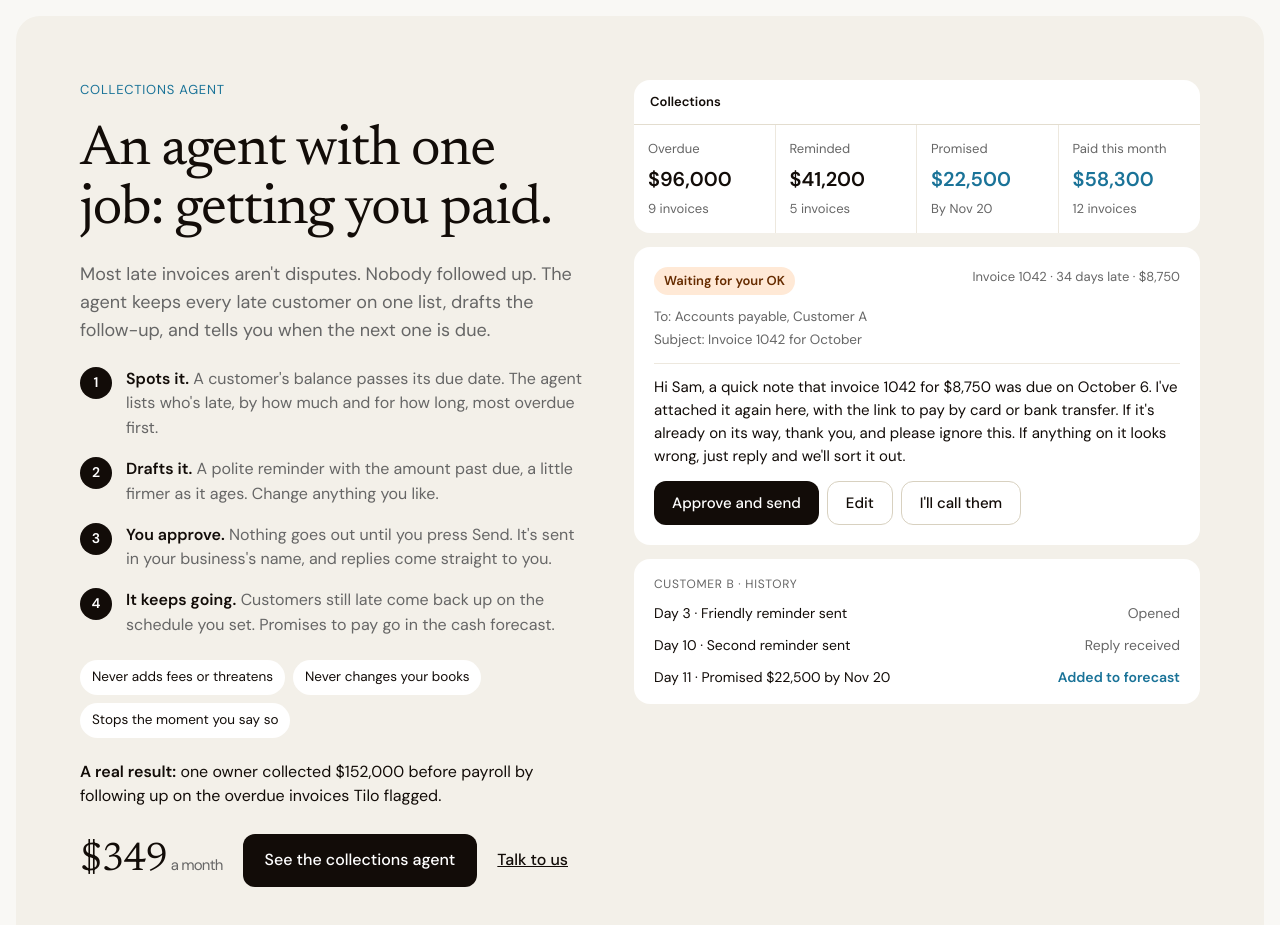
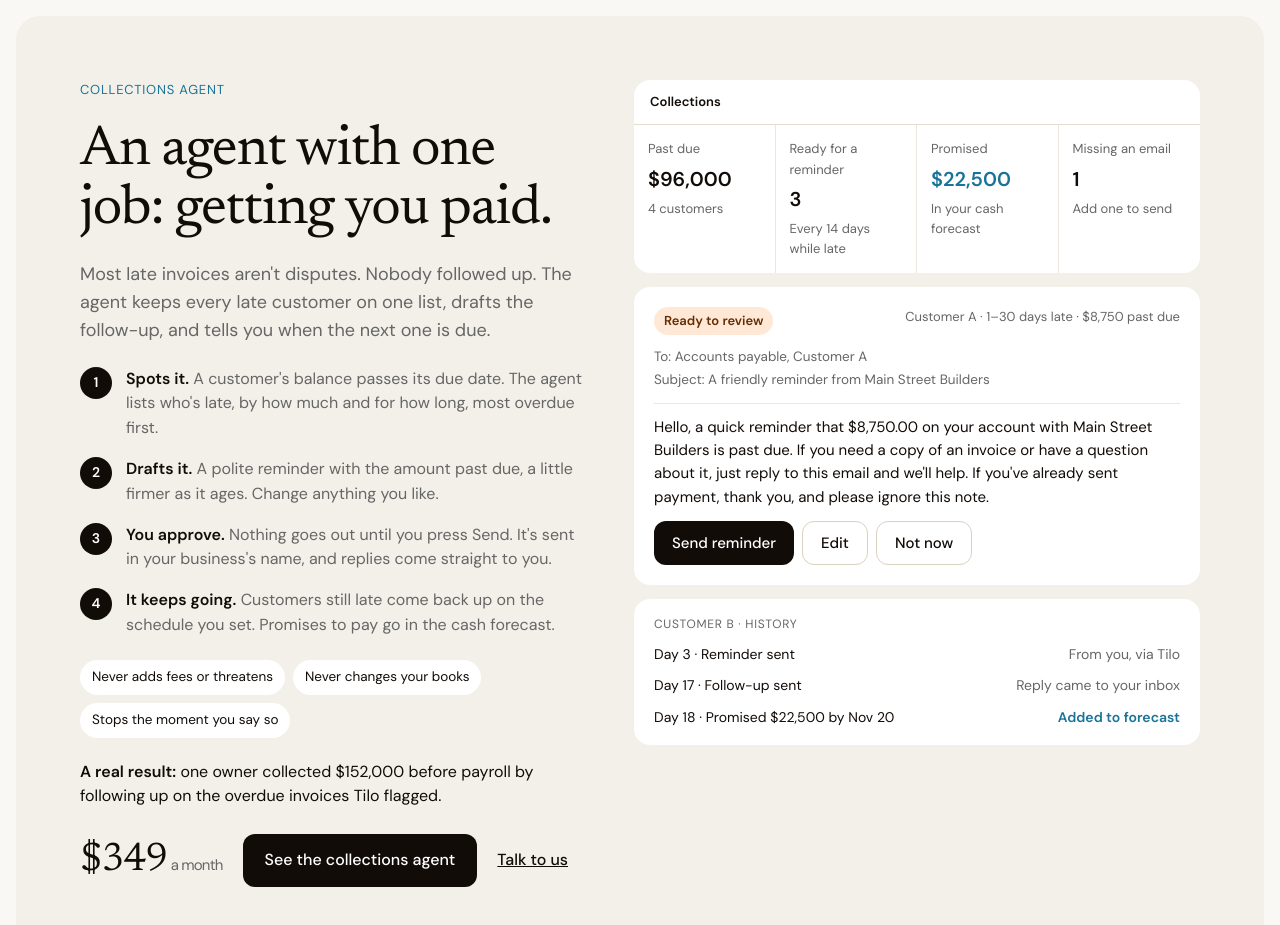
Before and after one commit to NoriCapital/noricap-site, a plain HTML site: page index.html in a window 1280 px wide. Shown: the part 1680-2605 px from the top of the page. Drawn offline with Linux system fonts and the light colour scheme; no server answers.

Commit message:
Collections example screens now match the app (customers past due, ready for a reminder, promises in the forecast); Tilo brand images for the newsletter
Co-Authored-By: Claude Opus 5.5 <noreply@anthropic.com>
Claude-Session: https://claude.ai/code/session_01XSq5uRXZ7pZmD58PLBAZwt

```diff
--- a/index.html
+++ b/index.html
@@ -394,29 +394,29 @@ footer .disc{flex-basis:100%;font-size:13px;margin:0}
         <div style="background: #FFFFFF; border-radius: 16px; overflow: hidden">
           <div style="display: flex; justify-content: space-between; align-items: center; padding: 12px 16px; border-bottom: 1px solid #E3DDCF; font-size: 13px; color: #666666"><span style="font-weight: 600; color: #120C08">Collections</span></div>
           <div style="display: grid; grid-template-columns: repeat(auto-fit, minmax(130px, 1fr)); gap: 0; font-size: 13px">
-            <div style="padding: 14px; border-right: 1px solid #EDE8DE; display: flex; flex-direction: column; gap: 4px"><span style="color: #666666">Overdue</span><b style="font-size: 20px; font-weight: 600">$96,000</b><span style="color: #666666">9 invoices</span></div>
-            <div style="padding: 14px; border-right: 1px solid #EDE8DE; display: flex; flex-direction: column; gap: 4px"><span style="color: #666666">Reminded</span><b style="font-size: 20px; font-weight: 600">$41,200</b><span style="color: #666666">5 invoices</span></div>
-            <div style="padding: 14px; border-right: 1px solid #EDE8DE; display: flex; flex-direction: column; gap: 4px"><span style="color: #666666">Promised</span><b style="font-size: 20px; font-weight: 600; color: #1A7398">$22,500</b><span style="color: #666666">By Nov 20</span></div>
-            <div style="padding: 14px; display: flex; flex-direction: column; gap: 4px"><span style="color: #666666">Paid this month</span><b style="font-size: 20px; font-weight: 600; color: #1A7398">$58,300</b><span style="color: #666666">12 invoices</span></div>
+            <div style="padding: 14px; border-right: 1px solid #EDE8DE; display: flex; flex-direction: column; gap: 4px"><span style="color: #666666">Past due</span><b style="font-size: 20px; font-weight: 600">$96,000</b><span style="color: #666666">4 customers</span></div>
+            <div style="padding: 14px; border-right: 1px solid #EDE8DE; display: flex; flex-direction: column; gap: 4px"><span style="color: #666666">Ready for a reminder</span><b style="font-size: 20px; font-weight: 600">3</b><span style="color: #666666">Every 14 days while late</span></div>
+            <div style="padding: 14px; border-right: 1px solid #EDE8DE; display: flex; flex-direction: column; gap: 4px"><span style="color: #666666">Promised</span><b style="font-size: 20px; font-weight: 600; color: #1A7398">$22,500</b><span style="color: #666666">In your cash forecast</span></div>
+            <div style="padding: 14px; display: flex; flex-direction: column; gap: 4px"><span style="color: #666666">Missing an email</span><b style="font-size: 20px; font-weight: 600">1</b><span style="color: #666666">Add one to send</span></div>
           </div>
         </div>
 
         <div style="background: #FFFFFF; border-radius: 16px; padding: 20px; display: flex; flex-direction: column; gap: 12px">
-          <div style="display: flex; justify-content: space-between; gap: 12px; flex-wrap: wrap; font-size: 13px"><span style="font-weight: 600; padding: 4px 10px; border-radius: 999px; background: #FFE9D6; color: #662C00">Waiting for your OK</span><span style="color: #666666">Invoice 1042 · 34 days late · $8,750</span></div>
-          <div style="font-size: 13.5px; color: #666666; display: flex; flex-direction: column; gap: 2px"><span>To: Accounts payable, Customer A</span><span>Subject: Invoice 1042 for October</span></div>
-          <p style="margin: 0; font-size: 15px; line-height: 1.55; border-top: 1px solid #EDE8DE; padding-top: 12px">Hi Sam, a quick note that invoice 1042 for $8,750 was due on October 6. I've attached it again here, with the link to pay by card or bank transfer. If it's already on its way, thank you, and please ignore this. If anything on it looks wrong, just reply and we'll sort it out.</p>
+          <div style="display: flex; justify-content: space-between; gap: 12px; flex-wrap: wrap; font-size: 13px"><span style="font-weight: 600; padding: 4px 10px; border-radius: 999px; background: #FFE9D6; color: #662C00">Ready to review</span><span style="color: #666666">Customer A · 1–30 days late · $8,750 past due</span></div>
+          <div style="font-size: 13.5px; color: #666666; display: flex; flex-direction: column; gap: 2px"><span>To: Accounts payable, Customer A</span><span>Subject: A friendly reminder from Main Street Builders</span></div>
+          <p style="margin: 0; font-size: 15px; line-height: 1.55; border-top: 1px solid #EDE8DE; padding-top: 12px">Hello, a quick reminder that $8,750.00 on your account with Main Street Builders is past due. If you need a copy of an invoice or have a question about it, just reply to this email and we'll help. If you've already sent payment, thank you, and please ignore this note.</p>
           <div style="display: flex; flex-wrap: wrap; gap: 8px">
-            <span style="display:inline-flex;align-items:center;min-height: 44px; padding: 10px 18px; border-radius: 12px; border: 0; background: #120C08; color: #FFFFFF; font: 500 15px 'DM Sans', sans-serif; cursor: pointer">Approve and send</span>
+            <span style="display:inline-flex;align-items:center;min-height: 44px; padding: 10px 18px; border-radius: 12px; border: 0; background: #120C08; color: #FFFFFF; font: 500 15px 'DM Sans', sans-serif; cursor: pointer">Send reminder</span>
             <span style="display:inline-flex;align-items:center;min-height: 44px; padding: 10px 18px; border-radius: 12px; border: 1px solid #D8D1C0; background: #FFFFFF; color: #120C08; font: 500 15px 'DM Sans', sans-serif; cursor: pointer">Edit</span>
-            <span style="display:inline-flex;align-items:center;min-height: 44px; padding: 10px 18px; border-radius: 12px; border: 1px solid #D8D1C0; background: #FFFFFF; color: #120C08; font: 500 15px 'DM Sans', sans-serif; cursor: pointer">I'll call them</span>
+            <span style="display:inline-flex;align-items:center;min-height: 44px; padding: 10px 18px; border-radius: 12px; border: 1px solid #D8D1C0; background: #FFFFFF; color: #120C08; font: 500 15px 'DM Sans', sans-serif; cursor: pointer">Not now</span>
           </div>
         </div>
 
         <div style="background: #FFFFFF; border-radius: 16px; padding: 16px 20px; display: flex; flex-direction: column; gap: 10px; font-size: 14px">
           <span style="font-size: 12px; letter-spacing: 0.06em; text-transform: uppercase; color: #666666">Customer B · history</span>
-          <div style="display: flex; justify-content: space-between; gap: 12px"><span>Day 3 · Friendly reminder sent</span><span style="color: #666666">Opened</span></div>
-          <div style="display: flex; justify-content: space-between; gap: 12px"><span>Day 10 · Second reminder sent</span><span style="color: #666666">Reply received</span></div>
-          <div style="display: flex; justify-content: space-between; gap: 12px"><span>Day 11 · Promised $22,500 by Nov 20</span><span style="color: #1A7398; font-weight: 600">Added to forecast</span></div>
+          <div style="display: flex; justify-content: space-between; gap: 12px"><span>Day 3 · Reminder sent</span><span style="color: #666666">From you, via Tilo</span></div>
+          <div style="display: flex; justify-content: space-between; gap: 12px"><span>Day 17 · Follow-up sent</span><span style="color: #666666">Reply came to your inbox</span></div>
+          <div style="display: flex; justify-content: space-between; gap: 12px"><span>Day 18 · Promised $22,500 by Nov 20</span><span style="color: #1A7398; font-weight: 600">Added to forecast</span></div>
         </div>
       </div>
     </div>
```
Also changed, not shown: pricing.html (+12 -12 lines), img/brand/tilo-mark-800.png (added), img/brand/tilo-newsletter-share-1200x630.png (added).
